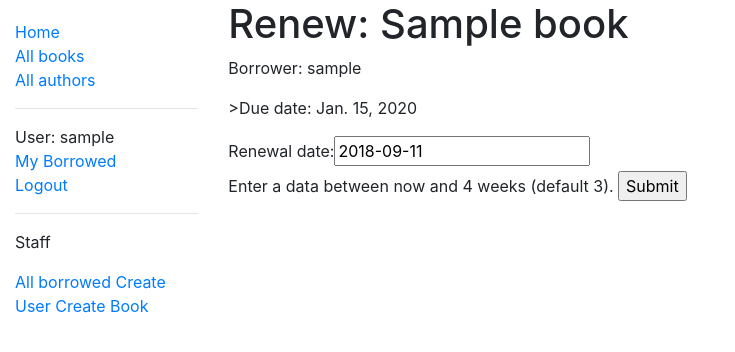
After one commit to jdalzatec/Learning-Django, a Django app: page /catalog/book/00000000-0000-0000-0000-000000000001/renew/ in a window 1280 px wide. The commit adds this page. Shown: the top 352 px of the page, without its empty margins (0-735 px from the left). Run offline with Django 3.2, Linux system fonts and the light colour scheme; a user stored in the database is signed in; tables that the repository leaves empty hold one stand-in row (values such as "Sample post"); some libraries are stand-ins or nearby versions.

Commit message:
Making until lesson 9

```diff
--- /dev/null
+++ b/locallibrary/catalog/forms.py
@@ -0,0 +1,25 @@
+from django import forms
+from django.forms import ModelForm
+from django.core.exceptions import ValidationError
+from django.utils.translation import ugettext_lazy as _
+from catalog.models import BookInstance
+import datetime
+
+
+class RenewBookForm(ModelForm):
+    def clean_renewal_date(self):
+        data = self.cleaned_data["due_back"]
+
+        if data < datetime.date.today():
+            raise ValidationError(_('Invalid date - renewal in past'))
+
+        if data > datetime.date.today() + datetime.timedelta(weeks=4):
+            raise ValidationError(_('Invalid date - renewal more than 4 weeks ahead.'))
+
+        return data
+
+    class Meta:
+        model = BookInstance
+        fields = ["due_back"]
+        labels = {"due_back": _("Renewal date")}
+        help_texts = {"due_back": _("Enter a data between now and 4 weeks (default 3).")}
--- a/locallibrary/catalog/templates/base_generic.html
+++ b/locallibrary/catalog/templates/base_generic.html
@@ -23,11 +23,19 @@
                         <li><a href="{% url 'books' %}">All books</a></li>
                         <li><a href="{% url 'authors' %}">All authors</a></li>
                         {% if user.is_authenticated %}
+                            <hr>
                             <li>User: {{ user.get_username }}</li>
                             <li><a href="{% url 'my-borrowed' %}">My Borrowed</a></li>
                             <li><a href="{% url 'logout' %}?next={{ request.path }}">Logout</a></li>
                         {% else %}
                             <li><a href="{% url 'login' %}?next={{ request.path }}">Login</a></li>
+                        {% endif %}
+                        <hr>
+                        {% if user.is_staff %}
+                            <p>Staff</p>
+                            <a href="{% url 'all-borrowed' %}">All borrowed</a>
+                            <a href="{% url 'author-create' %}">Create User</a>
+                            <a href="{% url 'book-create' %}">Create Book</a>
                         {% endif %}
                     </ul>
                     {% endblock %}
--- a/locallibrary/catalog/templates/catalog/author_list.html
+++ b/locallibrary/catalog/templates/catalog/author_list.html
@@ -7,6 +7,10 @@
             {% for author in author_list %}
             <li>
                 <a href="{{ author.get_absolute_url }}">{{ author }}</a>
+                {% if user.is_staff %}
+                    (<a href="{% url 'author-update' author.id %}" style="color: crimson">Update</a>)
+                    (<a href="{% url 'author-delete' author.id %}" style="color: crimson">Delete</a>)
+                {% endif %}
             </li>
             {% endfor %}
         </ul>
--- a/locallibrary/catalog/templates/catalog/book_list.html
+++ b/locallibrary/catalog/templates/catalog/book_list.html
@@ -7,6 +7,10 @@
             {% for book in book_list %}
             <li>
                 <a href="{{ book.get_absolute_url }}">{{ book.title }}</a> ({{ book.author }})
+                {% if user.is_staff %}
+                    (<a href="{% url 'book-update' book.id %}" style="color: crimson">Update</a>)
+                    (<a href="{% url 'book-delete' book.id %}" style="color: crimson">Delete</a>)
+                {% endif %}
             </li>
             {% endfor %}
         </ul>
--- /dev/null
+++ b/locallibrary/catalog/templates/catalog/book_renew_librarian.html
@@ -0,0 +1,13 @@
+{% extends "base_generic.html" %}
+
+{% block content %}
+    <h1>Renew: {{ book_instance.book.title }}</h1>
+    <p>Borrower: {{ book_instance.borrower }}</p>
+    <p>{% if book_instance.is_overdue %} class="text-danger"{% endif %}>Due date: {{ book_instance.due_back }}</p>
+
+    <form action="" method="post">
+        {% csrf_token %}
+        {{ form.as_table }}
+        <input type="submit" value="Submit">
+    </form>
+{% endblock %}
--- a/locallibrary/catalog/urls.py
+++ b/locallibrary/catalog/urls.py
@@ -8,4 +8,12 @@ urlpatterns = [
     path('authors', views.AuthorListView.as_view(), name="authors"),
     path('authors/<int:pk>', views.AuthorDetailView.as_view(), name="author-detail"),
     path('mybooks/', views.LoanedBooksByUserListView.as_view(), name="my-borrowed"),
+    path('allborrowed/', views.LoanedBooksListView.as_view(), name="all-borrowed"),
+    path('book/<uuid:pk>/renew/', views.renew_book_librarian, name="renew-book-librarian"),
+    path('author/create/', views.AuthorCreate.as_view(), name="author-create"),
+    path('author/<int:pk>/update/', views.AuthorUpdate.as_view(), name="author-update"),
+    path('author/<int:pk>/delete/', views.AuthorDelete.as_view(), name="author-delete"),
+    path('book/create/', views.BookCreate.as_view(), name="book-create"),
+    path('book/<int:pk>/update/', views.BookUpdate.as_view(), name="book-update"),
+    path('book/<int:pk>/delete/', views.BookDelete.as_view(), name="book-delete"),
 ]
--- a/locallibrary/catalog/views.py
+++ b/locallibrary/catalog/views.py
@@ -3,6 +3,10 @@ from catalog.models import Book, Author, BookInstance, Genre
 from django.views import generic
 from django.contrib.auth.mixins import LoginRequiredMixin
 from django.contrib.auth.mixins import PermissionRequiredMixin
+from django.http import HttpResponseRedirect
+from django.urls import reverse
+from django.contrib.auth.decorators import permission_required
+import datetime
 
 
 def index(request):
@@ -70,3 +74,86 @@ class LoanedBooksByUserListView(LoginRequiredMixin, generic.ListView):
     paginate_by = 10
     def get_queryset(self):
         return BookInstance.objects.filter(borrower=self.request.user)
+
+
+class LoanedBooksListView(PermissionRequiredMixin, generic.ListView):
+    model = BookInstance
+    permission_required = 'catalog.can_mark_returned'
+    template_name = 'catalog/bookinstance_list_borrowed.html'
+    paginate_by = 10
+
+    def get_queryset(self):
+        return BookInstance.objects.exclude(borrower__isnull=True)
+
+
+from catalog.forms import RenewBookForm
+
+@permission_required('catalog.can_mark_returned')
+def renew_book_librarian(request, pk):
+    book_instance = get_object_or_404(BookInstance, pk=pk)
+
+    if request.method == "POST":
+        book_renewal_form = RenewBookForm(request.POST)
+
+        if book_renewal_form.is_valid():
+            book_instance.due_back = book_renewal_form.cleaned_data["due_back"]
+            book_instance.save()
+
+            return HttpResponseRedirect(reverse('all-borrowed'))
+    else:
+        proposed_due_back = datetime.date.today() + datetime.timedelta(weeks=3)
+        book_renewal_form = RenewBookForm(initial={'due_back': proposed_due_back})
+
+    context = {
+        'form': book_renewal_form,
+        'book_instance': book_instance,
+    }
+
+    return render(request, 'catalog/book_renew_librarian.html', context)
+
+
+from django.views.generic.edit import CreateView, UpdateView, DeleteView
+from django.urls import reverse_lazy
+
+from catalog.models import Author
+
+
+
+class AuthorCreate(PermissionRequiredMixin, CreateView):
+    permission_required = 'catalog.can_mark_returned'
+    model = Author
+    fields = '__all__'
+    initial = {"date_of_death": '05/01/2018'}
+
+
+
+class AuthorUpdate(PermissionRequiredMixin, UpdateView):
+    permission_required = 'catalog.can_mark_returned'
+    model = Author
+    fields = ['first_name', 'last_name', 'date_of_birth', 'date_of_death',]
+
+
+
+class AuthorDelete(PermissionRequiredMixin, DeleteView):
+    permission_required = 'catalog.can_mark_returned'
+    model = Author
+    success_url = reverse_lazy('authors')
+
+
+class BookCreate(PermissionRequiredMixin, CreateView):
+    permission_required = 'catalog.can_mark_returned'
+    model = Book
+    fields = '__all__'
+
+
+class BookUpdate(PermissionRequiredMixin, UpdateView):
+    permission_required = 'catalog.can_mark_returned'
+    model = Book
+    fields = "__all__"
+
+
+
+class BookDelete(PermissionRequiredMixin, DeleteView):
+    permission_required = 'catalog.can_mark_returned'
+    model = Book
+    success_url = reverse_lazy('books')
```
Also changed, not shown: locallibrary/catalog/templates/catalog/author_confirm_delete.html (added, +10 -0 lines), locallibrary/catalog/templates/catalog/author_form.html (added, +9 -0 lines), locallibrary/catalog/templates/catalog/book_confirm_delete.html (added, +10 -0 lines), locallibrary/catalog/templates/catalog/book_form.html (added, +9 -0 lines), locallibrary/catalog/templates/catalog/bookinstance_list_borrowed.html (added, +16 -0 lines).
